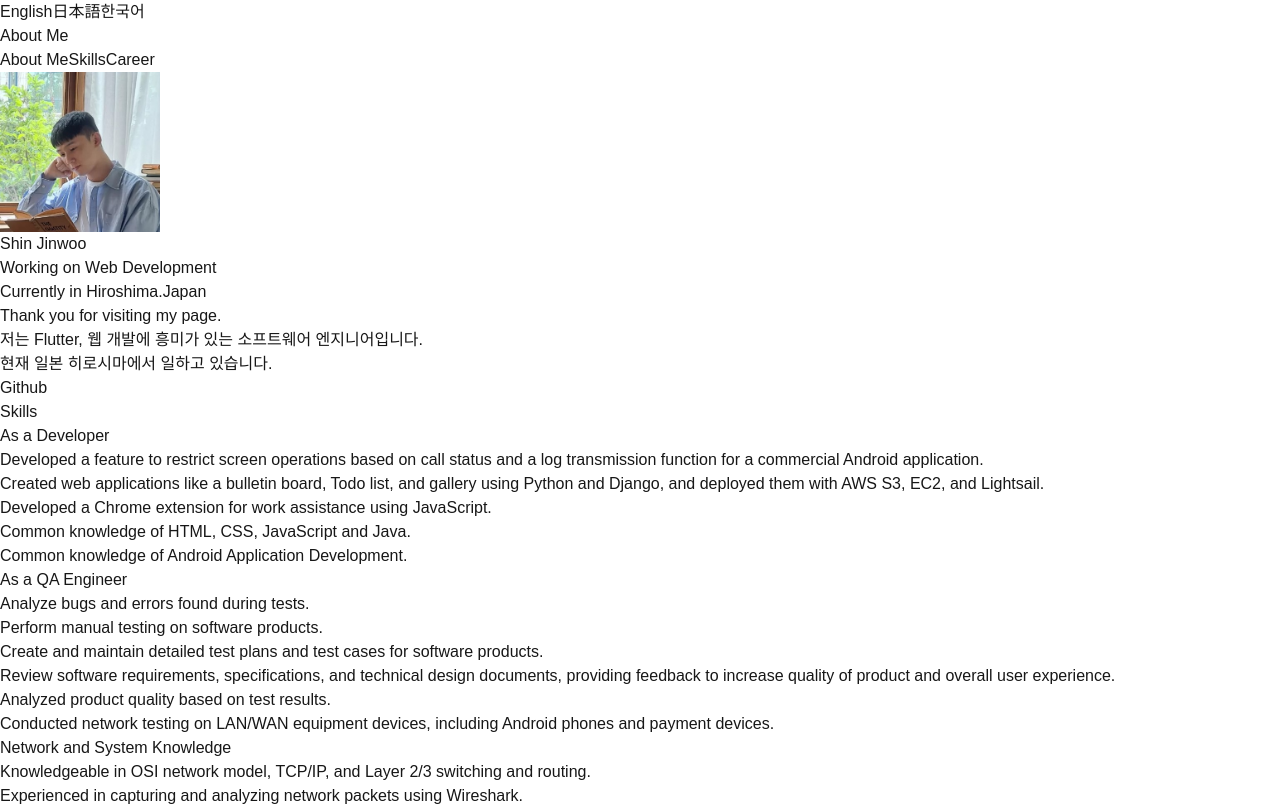
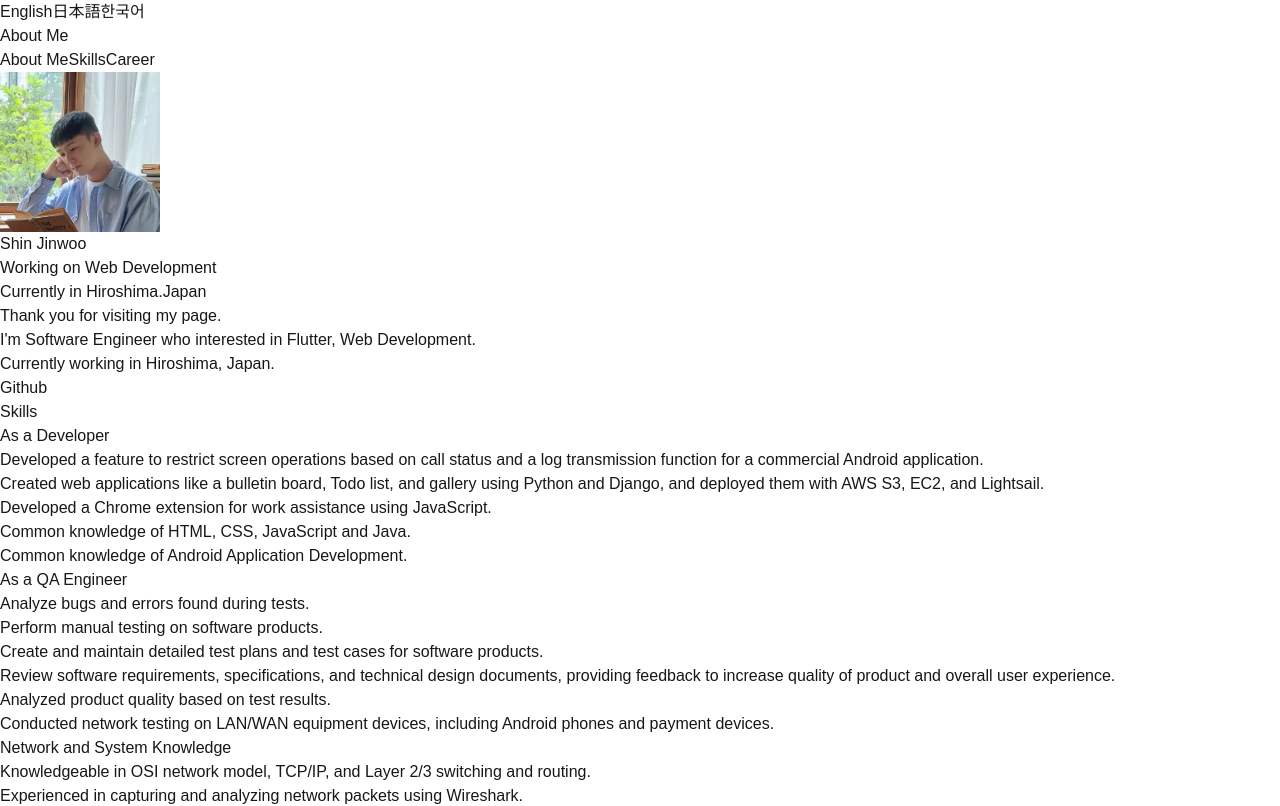
Before and after one commit to POLARIS0027/my-portfolio, a Next.js app: page / in a window 1280 px wide. Shown: the top 806 px of the page. Built offline with nearby package versions, Linux system fonts and the light colour scheme.

Commit message:
fix readme

```diff
--- a/src/app/content.js
+++ b/src/app/content.js
@@ -3,8 +3,8 @@ const content = {
         introTitle: "Thank you for visiting my page.",
         introContent: (
             <div>
-                저는 Flutter, 웹 개발에 흥미가 있는 소프트웨어 엔지니어입니다. <br />
-                현재 일본 히로시마에서 일하고 있습니다.
+                I'm Software Engineer who interested in Flutter, Web Development. <br />
+                Currently working in Hiroshima, Japan.
             </div>
         ),
         skillsTitle: "Skills",
```
Also changed, not shown: 1 other file (tests, documents, lock files or other folders).
